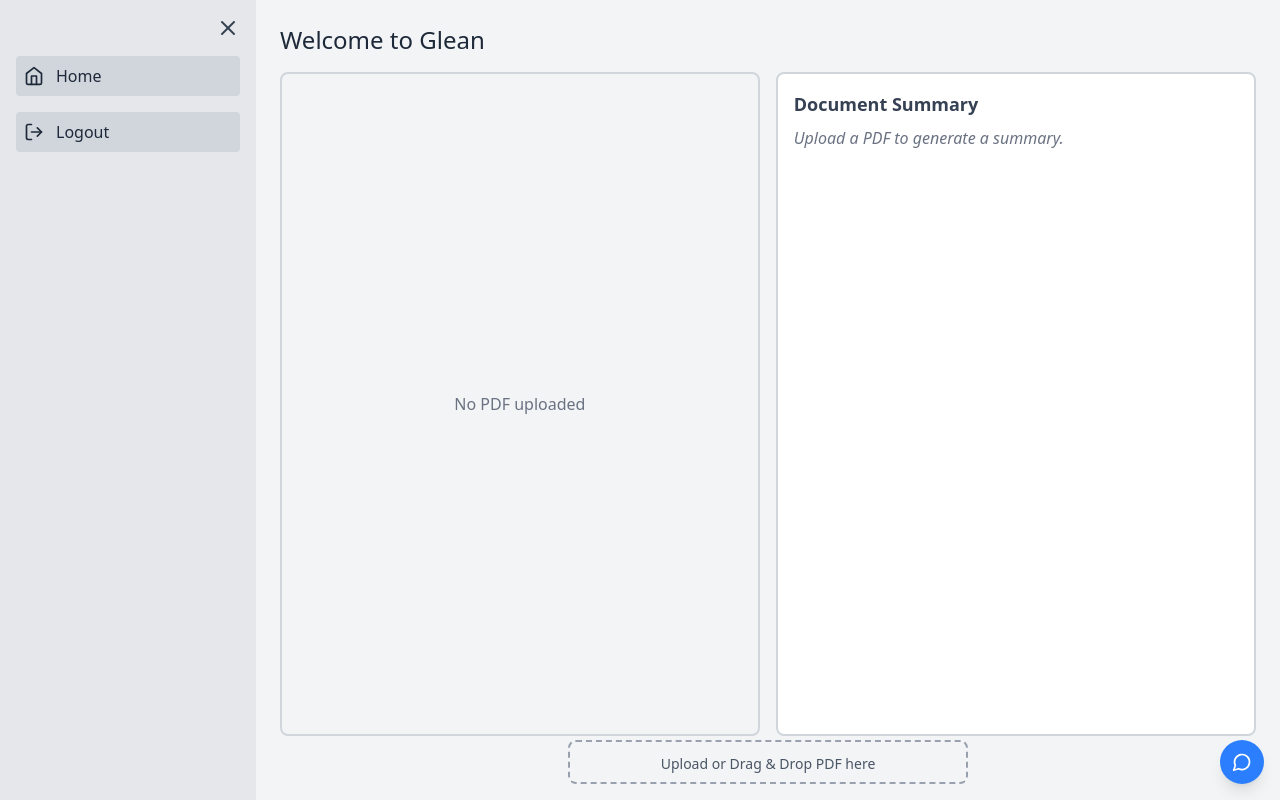
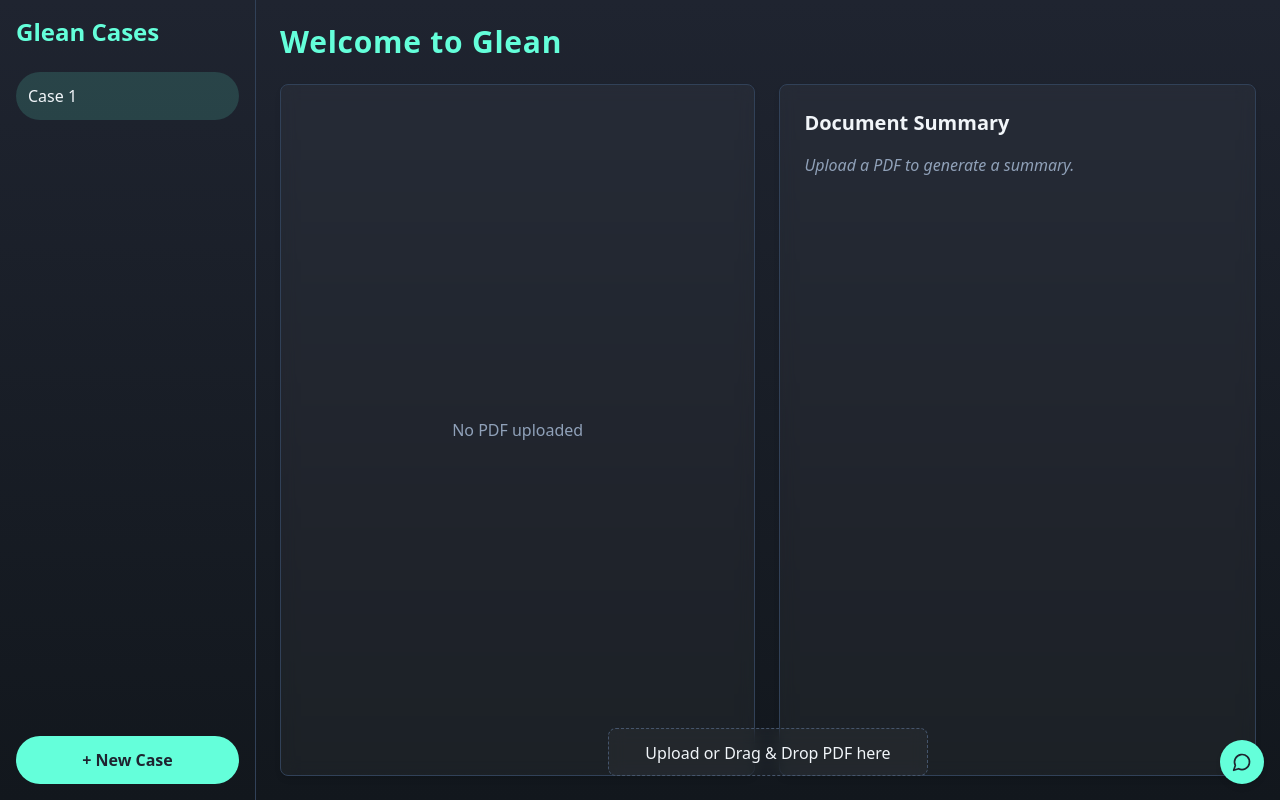
Before and after one commit to RAJWARDHAN-B/Glean, a React (Vite) app in the folder frontend/: page /home in a window 1280 px wide. Built offline with nearby package versions, Linux system fonts and the light colour scheme.

Commit message:
Modified UI and chat api calls

```diff
--- a/frontend/package.json
+++ b/frontend/package.json
@@ -14,6 +14,7 @@
     "@react-pdf-viewer/core": "^3.12.0",
     "@react-pdf-viewer/default-layout": "^3.12.0",
     "@shadcn/ui": "^0.0.4",
+    "axios": "^1.8.4",
     "framer-motion": "^12.5.0",
     "lucide-react": "^0.483.0",
     "react": "^19.0.0",
--- a/frontend/src/App.jsx
+++ b/frontend/src/App.jsx
@@ -1,6 +1,7 @@
 import React from "react";
 import { BrowserRouter as Router, Routes, Route, Navigate } from "react-router-dom";
 import { ThemeProvider } from "./context/ThemeContext";
+import { PdfProvider } from "./context/PdfContext";
 import Home from "./pages/Home";
 import Login from "./pages/Login";
 import "./index.css";
@@ -9,7 +10,8 @@
 function App() {
   return (
     <ThemeProvider>
-      <Router>
+    <PdfProvider>
+    <Router>
         <Routes>
           <Route path="/" element={<Navigate to="/login" />} />
           <Route path="/login" element={<Login />} />
@@ -17,6 +19,7 @@
         </Routes>
       </Router>
       <ToastContainer />
+    </PdfProvider>
     </ThemeProvider>
   );
 }
--- a/frontend/src/components/Chatbot.jsx
+++ b/frontend/src/components/Chatbot.jsx
@@ -1,5 +1,7 @@
-import React, { useState } from "react"; // ✅ Import React
+import React, { useState, useEffect, useContext } from "react";
+import axios from "axios";
 import { MessageCircle, X } from "lucide-react";
+import { PdfContext } from "../context/PdfContext";
 
 const Chatbot = () => {
   const [isOpen, setIsOpen] = useState(false);
@@ -7,42 +9,83 @@
     { text: "Welcome to Glean! How can I help?", sender: "bot" },
   ]);
   const [input, setInput] = useState("");
+  const activeCase= "67dda0063ccbf5070cf72d0b"; //hardcoded
 
-  const sendMessage = () => {
-    if (!input.trim()) return;
-    setMessages([...messages, { text: input, sender: "user" }]);
+  const baseUrl = "http://127.0.0.1:8000";
+
+  // Fetch chat history onopen
+  useEffect(() => {
+    const fetchChatHistory = async () => {
+      if (!activeCase) return;
+      try {
+        const response = await axios.post(`${baseUrl}/chat`, {
+          doc_id: activeCase,
+        });
+        if (response.data.chat && response.data.chat.length > 0) {
+          // Flatten chat history into a messages array (user query then bot answer)
+          const historyMessages = response.data.chat.reduce((acc, item) => {
+            return [
+              ...acc,
+              { text: item.query, sender: "user" },
+              { text: item.answer, sender: "bot" },
+            ];
+          }, []);
+          setMessages((prev) => [...prev, ...historyMessages]);
+        }
+      } catch (error) {
+        console.error("Error fetching chat history:", error);
+      }
+    };
+
+    if (isOpen) {
+      fetchChatHistory();
+    }
+  }, [isOpen, activeCase, baseUrl]);
+
+  const sendMessage = async () => {
+    if (!input.trim() || !activeCase) return;
+
+    const userQuery = input;
+    setMessages((prev) => [...prev, { text: userQuery, sender: "user" }]);
     setInput("");
 
-    // Simulated bot response
-    setTimeout(() => {
+    try {
+      const response = await axios.post(`${baseUrl}/ask`, {
+        doc_id: activeCase,
+        query: userQuery,
+      });
+      const answer = response.data.answer || "Sorry, I couldn't get a response.";
+      setMessages((prev) => [...prev, { text: answer, sender: "bot" }]);
+    } catch (error) {
+      console.error("Error sending message:", error);
       setMessages((prev) => [
         ...prev,
-        { text: "I'm here to assist you!", sender: "bot" },
+        { text: "Error communicating with the server.", sender: "bot" },
       ]);
-    }, 1000);
+    }
   };
 
   return (
     <div className="fixed bottom-4 right-4 flex flex-col items-end">
       {/* Toggle Button */}
       <button
-        onClick={() => setIsOpen(!isOpen)}
-        className="p-3 bg-blue-500 text-white rounded-full shadow-lg"
+        onClick={() => setIsOpen((prev) => !prev)}
+        className="p-3 bg-[#64FFDA] text-[#1F2430] rounded-full shadow-md hover:bg-[#5be8e4] transition-colors"
       >
         {isOpen ? <X size={20} /> : <MessageCircle size={20} />}
       </button>
 
       {/* Chatbox */}
       {isOpen && (
-        <div className="w-80 h-[630px] bg-white dark:bg-gray-800 shadow-lg rounded-lg flex flex-col p-4 mt-2 fixed right-4 bottom-14">
+        <div className="w-80 h-[630px] bg-[rgba(255,255,255,0.04)] backdrop-blur-sm border border-slate-700 shadow-lg rounded-2xl flex flex-col p-4 mt-2">
           <div className="flex-1 overflow-y-auto space-y-3">
             {messages.map((msg, index) => (
               <div
                 key={index}
-                className={`p-3 rounded-md max-w-xs ${
+                className={`p-3 rounded-2xl max-w-xs break-words ${
                   msg.sender === "user"
-                    ? "bg-blue-500 text-white self-end ml-auto"
-                    : "bg-gray-300 dark:bg-gray-700"
+                    ? "bg-[#64FFDA] text-[#1F2430] self-end"
+                    : "bg-[#2A2F33] text-slate-300 self-start"
                 }`}
               >
                 {msg.text}
@@ -52,7 +95,7 @@
           <div className="flex gap-2 mt-3">
             <input
               type="text"
-              className="flex-1 p-2 border rounded"
+              className="flex-1 p-2 border border-slate-700 rounded-full bg-transparent text-slate-100 placeholder-slate-400 focus:outline-none focus:border-[#64FFDA]"
               placeholder="Ask Glean..."
               value={input}
               onChange={(e) => setInput(e.target.value)}
@@ -60,7 +103,7 @@
             />
             <button
               onClick={sendMessage}
-              className="bg-blue-500 text-white px-4 py-2 rounded"
+              className="bg-[#64FFDA] text-[#1F2430] px-4 py-2 rounded-full hover:bg-[#5be8e4] transition-colors"
             >
               Send
             </button>
--- a/frontend/src/components/Sidebar.jsx
+++ b/frontend/src/components/Sidebar.jsx
@@ -1,48 +1,42 @@
-import React, { useState } from "react";
-import { useTheme } from "../context/ThemeContext";
-import { FiSun, FiMoon, FiMenu, FiX, FiHome, FiLogOut } from "react-icons/fi";
+import React, { useContext } from "react";
+import { PdfContext } from "../context/PdfContext"; // Global context for PDF cases
 
 const Sidebar = () => {
-  const { theme, toggleTheme } = useTheme();
-  const [collapsed, setCollapsed] = useState(false);
+  const { cases, activeCase, setActiveCase, addNewCase } = useContext(PdfContext);
 
   return (
-    <div
-      className={`h-screen bg-gray-200 dark:bg-gray-900 p-4 flex flex-col transition-all duration-300 ${
-        collapsed ? "w-16" : "w-64"
-      }`}
-    >
-      {/* Sidebar Toggle Button */}
-      <button
-        onClick={() => setCollapsed(!collapsed)}
-        className="self-end text-gray-700 dark:text-gray-300 mb-4"
-      >
-        {collapsed ? <FiMenu size={24} /> : <FiX size={24} />}
-      </button>
+    <div className="w-64 h-full bg-gradient-to-b from-[#1F2430] to-[#12171D] text-slate-100 p-4 border-r border-slate-700 flex flex-col space-y-4">
+      {/* Header */}
+      <div className="mb-6">
+        <h2 className="text-2xl font-bold text-[#64FFDA]">Glean Cases</h2>
+      </div>
 
-      {/* Dark Mode Toggle */}
-      {/* <button
-        onClick={toggleTheme}
-        className="text-gray-700 dark:text-gray-300 mb-6"
-      >
-        {theme === "dark" ? <FiSun size={20} /> : <FiMoon size={20} />}
-      </button> */}
+      {/* Cases list */}
+      <div className="flex-1 overflow-y-auto space-y-3">
+        {cases.map((caseItem) => (
+          <div
+            key={caseItem.id}
+            onClick={() => setActiveCase(caseItem.id)}
+            className={`p-3 cursor-pointer transition-colors
+              ${activeCase === caseItem.id
+                ? "bg-[rgba(100,255,218,0.15)]"
+                : "bg-[rgba(255,255,255,0.04)] hover:bg-[rgba(100,255,218,0.1)]"}
+              rounded-full`}
+          >
+            {caseItem.title}
+          </div>
+        ))}
+      </div>
 
-      {/* Sidebar Navigation */}
-      <ul className="space-y-4">
-        <li
-          className="flex items-center p-2 bg-gray-300 dark:bg-gray-700 rounded cursor-pointer"
+      {/* Add New Case */}
+      <div>
+        <button
+          onClick={addNewCase}
+          className="w-full p-3 rounded-full bg-[#64FFDA] text-[#1F2430] font-semibold hover:bg-[#5be8e4] transition-colors"
         >
-          <FiHome className="text-gray-800 dark:text-white" size={20} />
-          {!collapsed && <span className="ml-3 text-gray-800 dark:text-white">Home</span>}
-        </li>
-        <li
-          className="flex items-center p-2 bg-gray-300 dark:bg-gray-700 rounded cursor-pointer"
-        >
-          <FiLogOut className="text-gray-800 dark:text-white" size={20} />
-          {!collapsed && <span className="ml-3 text-gray-800 dark:text-white">Logout</span>}
-        </li>
-      </ul>
+          + New Case
+        </button>
+      </div>
     </div>
   );
 };
--- /dev/null
+++ b/frontend/src/context/PdfContext.jsx
@@ -0,0 +1,23 @@
+// src/context/PdfContext.jsx
+import React, { createContext, useState } from "react";
+
+export const PdfContext = createContext();
+
+export const PdfProvider = ({ children }) => {
+  const [cases, setCases] = useState([
+    { id: 1, title: "Case 1", pdf: null },
+  ]);
+  const [activeCase, setActiveCase] = useState(cases[0]?.id || null);
+
+  const addNewCase = () => {
+    const newCase = { id: Date.now(), title: `Case ${cases.length + 1}`, pdf: null };
+    setCases([...cases, newCase]);
+    setActiveCase(newCase.id);
+  };
+
+  return (
+    <PdfContext.Provider value={{ cases, activeCase, setActiveCase, addNewCase }}>
+      {children}
+    </PdfContext.Provider>
+  );
+};
--- a/frontend/src/pages/Home.jsx
+++ b/frontend/src/pages/Home.jsx
@@ -10,7 +10,6 @@
 
   const handleFileUpload = (e) => {
     const file = e.target.files ? e.target.files[0] : e.dataTransfer.files[0];
-
     if (file && file.type === "application/pdf") {
       setPdfFile(file);
       setPdfUrl(URL.createObjectURL(file));
@@ -21,50 +20,48 @@
   };
 
   return (
-    <div className="flex h-screen">
+    <div className="flex h-screen bg-gradient-to-b from-[#1F2430] to-[#12171D] text-slate-100">
       <Sidebar />
 
       {/* Main Content */}
-      <div className="flex-1 flex flex-col bg-gray-100 dark:bg-gray-900 p-6 relative">
-        <h1 className="text-2xl text-gray-800 dark:text-white mb-4">
+      <div className="flex-1 flex flex-col p-6 relative">
+        <h1 className="text-3xl font-bold tracking-wide text-[#64FFDA] mb-6">
           Welcome to Glean
         </h1>
 
         {/* Content Section */}
-        <div className="mb-10 flex flex-1 space-x-4">
-          {/* PDF Viewer (Left Half) */}
-          <div className=" w-1/2 h-full border-2 border-gray-300 rounded-lg overflow-hidden">
+        <div className="flex flex-1 space-x-6">
+          {/* PDF Viewer */}
+          <div className="w-1/2 h-full border border-slate-700 rounded-lg overflow-hidden shadow-md bg-[rgba(255,255,255,0.04)] backdrop-blur-sm transition hover:shadow-lg">
             {pdfUrl ? (
-              <iframe src={pdfUrl} className="w-full h-full" />
+              <iframe src={pdfUrl} className="w-full h-full" title="PDF Viewer" />
             ) : (
-              <div className="flex items-center justify-center h-full text-gray-500 dark:text-gray-400">
+              <div className="flex items-center justify-center h-full text-slate-400">
                 No PDF uploaded
               </div>
             )}
           </div>
 
-          {/* Summary Section (Right Half) */}
-          <div className="w-1/2 h-full bg-white dark:bg-gray-800 border-2 border-gray-300 rounded-lg p-4 overflow-auto">
-            <h2 className="text-lg font-semibold text-gray-700 dark:text-gray-200 mb-2">
-              Document Summary
-            </h2>
+          {/* Summary Section */}
+          <div className="w-1/2 h-full border border-slate-700 rounded-lg p-6 overflow-auto shadow-md bg-[rgba(255,255,255,0.04)] backdrop-blur-sm transition hover:shadow-lg">
+            <h2 className="text-xl font-semibold mb-4">Document Summary</h2>
             {pdfFile ? (
-              <p className="text-gray-600 dark:text-gray-300 text-sm leading-relaxed">
+              <p className="text-base leading-relaxed text-slate-300">
                 <strong>Title:</strong> {pdfFile.name} <br />
-                <strong>Summary:</strong> This is a placeholder for the extracted legal summary. The AI model will generate key points, risk analysis, and essential clauses here. Future updates will bring real-time analysis. 🚀
+                <strong>Summary:</strong> This is a placeholder for the extracted legal summary.
+                Future updates will provide real-time analysis and key insights.
               </p>
             ) : (
-              <p className="text-gray-500 dark:text-gray-400 italic">
-                Upload a PDF to generate a summary.
-              </p>
+              <p className="italic text-slate-400">Upload a PDF to generate a summary.</p>
             )}
           </div>
         </div>
 
-        {/* Centered Upload PDF Button (Small, Non-overlapping) */}
-        <div className="absolute bottom-4 left-1/2 transform -translate-x-1/2">
+        {/* Upload PDF Button */}
+        <div className="absolute bottom-6 left-1/2 transform -translate-x-1/2">
           <div
-            className={`w-100 h-11 p-3 border-2 border-dashed border-gray-400 rounded-lg text-center cursor-pointer hover:border-blue-500 transition`}
+            className="w-80 h-12 p-3 border border-dashed border-slate-600 rounded-lg text-center cursor-pointer
+                      transition-colors duration-200 bg-[rgba(255,255,255,0.03)] backdrop-blur-sm hover:border-[#64FFDA] hover:bg-[rgba(100,255,218,0.08)]"
             onDragOver={(e) => {
               e.preventDefault();
               setDragging(true);
@@ -84,11 +81,9 @@
               className="hidden"
               onChange={handleFileUpload}
             />
-            <p className="text-gray-600 dark:text-gray-300 text-sm">
+            <p className="text-base">
               {pdfFile ? (
-                <span className="text-green-600 dark:text-green-400">
-                  Uploaded: {pdfFile.name}
-                </span>
+                <span className="text-[#64FFDA]">Uploaded: {pdfFile.name}</span>
               ) : (
                 "Upload or Drag & Drop PDF here"
               )}
```
Also changed, not shown: 1 other file (tests, documents, lock files or other folders).
